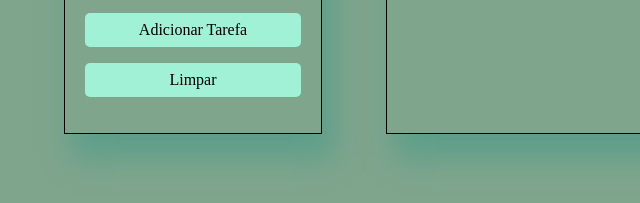
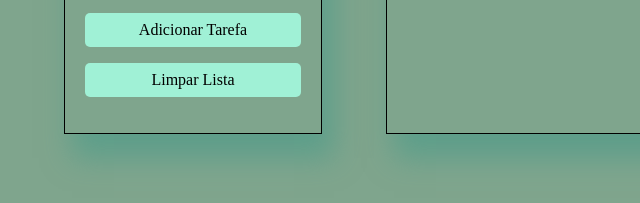
Before and after one commit to Edilson591/lista-de-tarefas, a plain HTML site: page index.html in a window 1280 px wide. Shown: the part 245-448 px from the top of the page, 0-640 px from the left. Drawn offline with nearby package versions, Linux system fonts and the light colour scheme; a web font is replaced by a local one.

Commit message:
fix name button reset

```diff
--- a/index.html
+++ b/index.html
@@ -36,7 +36,7 @@
                     <label for="taskAdd">Adicione sua tarefa:</label>
                     <input type="text" id="taskAdd" placeholder="Adicione a tarefa aqui" maxlength="40" required>
                     <button type="submit" id="btn-task" >Adicionar Tarefa</button>
-                    <input type="reset" id="resetButton"  value="Limpar">
+                    <input type="reset" id="resetButton"  value="Limpar Lista">
                 </form>
             </div>
             <div class="list-task">
```
